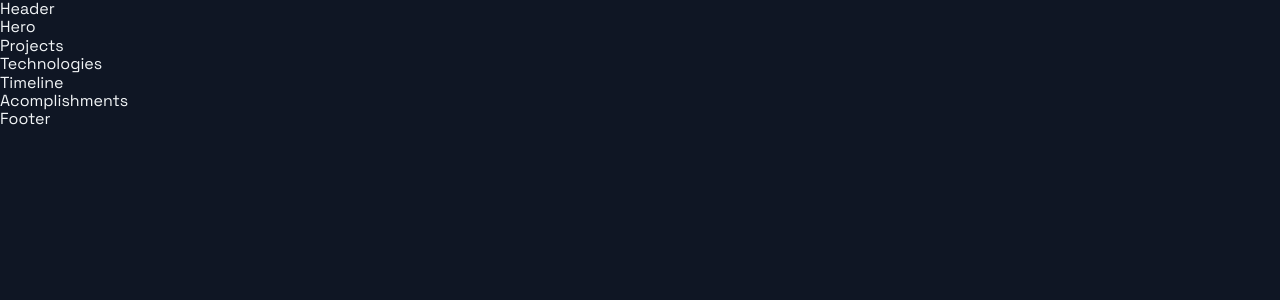
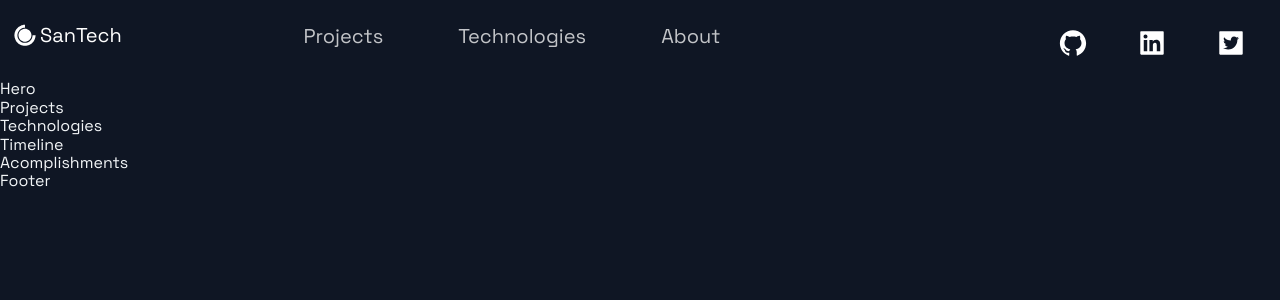
Before and after one commit to skynette/my-portfolio-website, a Next.js app: page / in a window 1280 px wide. Shown: the top 300 px of the page. Built offline with nearby package versions, Linux system fonts and the light colour scheme.

Commit message:
header section done

```diff
--- a/src/components/Header/Header.js
+++ b/src/components/Header/Header.js
@@ -1,14 +1,48 @@
 import Link from 'next/link';
 import React from 'react';
-import { AiFillGithub, AiFillInstagram, AiFillLinkedin } from 'react-icons/ai';
+import { AiFillGithub, AiFillInstagram, AiFillLinkedin, AiFillTwitterSquare } from 'react-icons/ai';
 import { DiCssdeck } from 'react-icons/di';
 
-import { Container, Div1, Div2, Div3, NavLink, SocialIcons } from './HeaderStyles';
+import { Container, Div1, Div2, Div3, NavLink, SocialIcons, Span } from './HeaderStyles';
 
-const Header = () =>  (
-  <div>
-    Header
-  </div>
+const Header = () => (
+  <Container>
+    <Div1>
+      <Link href="/">
+        <a style={{ display: "flex", alignItems: 'center', color: 'white', marginBottom: "20px" }}>
+          <DiCssdeck size="3rem" /><Span>SanTech</Span>
+        </a>
+      </Link>
+    </Div1>
+    <Div2>
+      <li>
+        <Link href="#projects">
+          <NavLink>Projects</NavLink>
+        </Link>
+      </li>
+      <li>
+        <Link href="#tech">
+          <NavLink>Technologies</NavLink>
+        </Link>
+      </li>
+      <li>
+        <Link href="#about">
+          <NavLink>About</NavLink>
+        </Link>
+      </li>
+    </Div2>
+    <Div3>
+      <SocialIcons href='https:github.com'>
+        <AiFillGithub size="3rem"/>
+      </SocialIcons>
+      <SocialIcons href='https:github.com'>
+        <AiFillLinkedin size="3rem"/>
+      </SocialIcons>
+      <SocialIcons href='https:github.com'>
+        <AiFillTwitterSquare size="3rem"/>
+      </SocialIcons>
+    </Div3>
+  </Container>
 );
 
 export default Header;
--- a/src/components/Header/HeaderStyles.js
+++ b/src/components/Header/HeaderStyles.js
@@ -17,6 +17,11 @@
     grid-row-gap: 0.5rem;
   }
 `;
+
+export const Span = styled.span`
+ font-size: 2rem;
+`
+
 export const Div1 = styled.div`
   grid-area: 1 / 1 / 2 / 2;
   display: flex;
```
